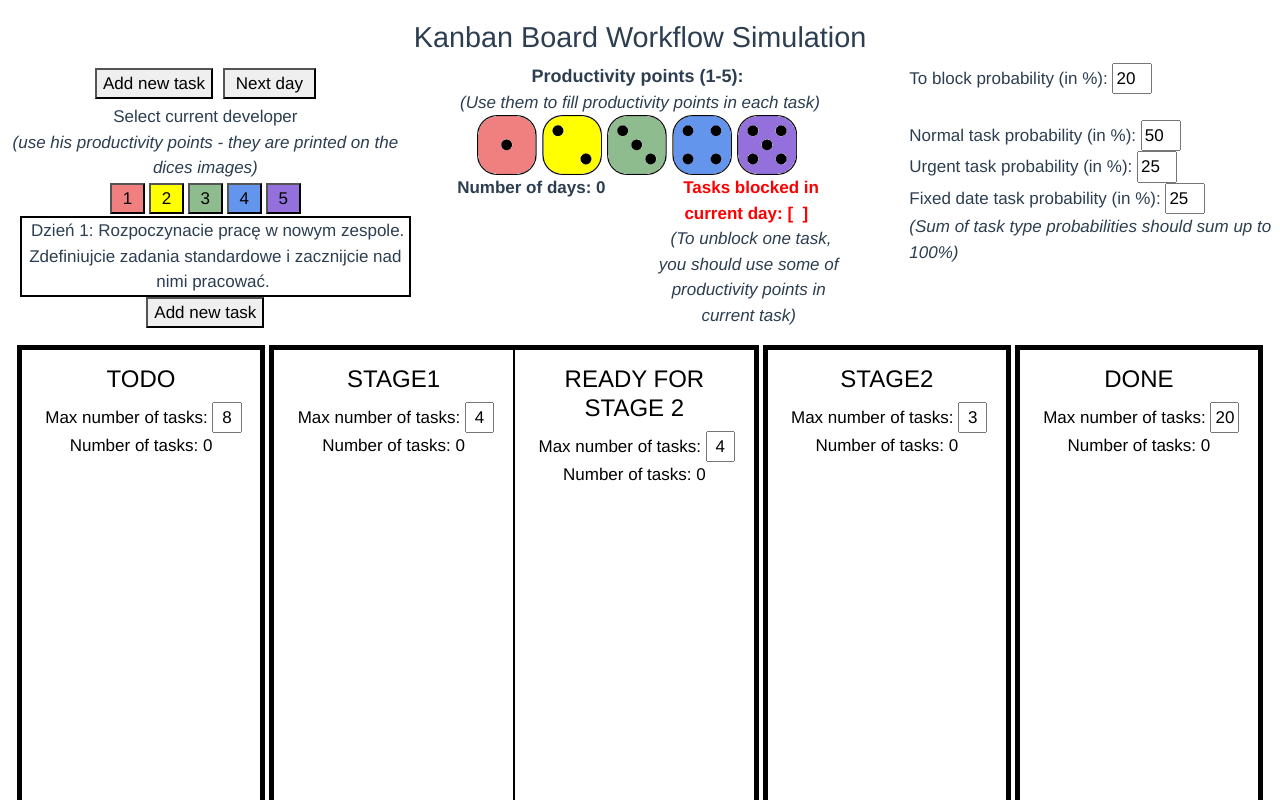
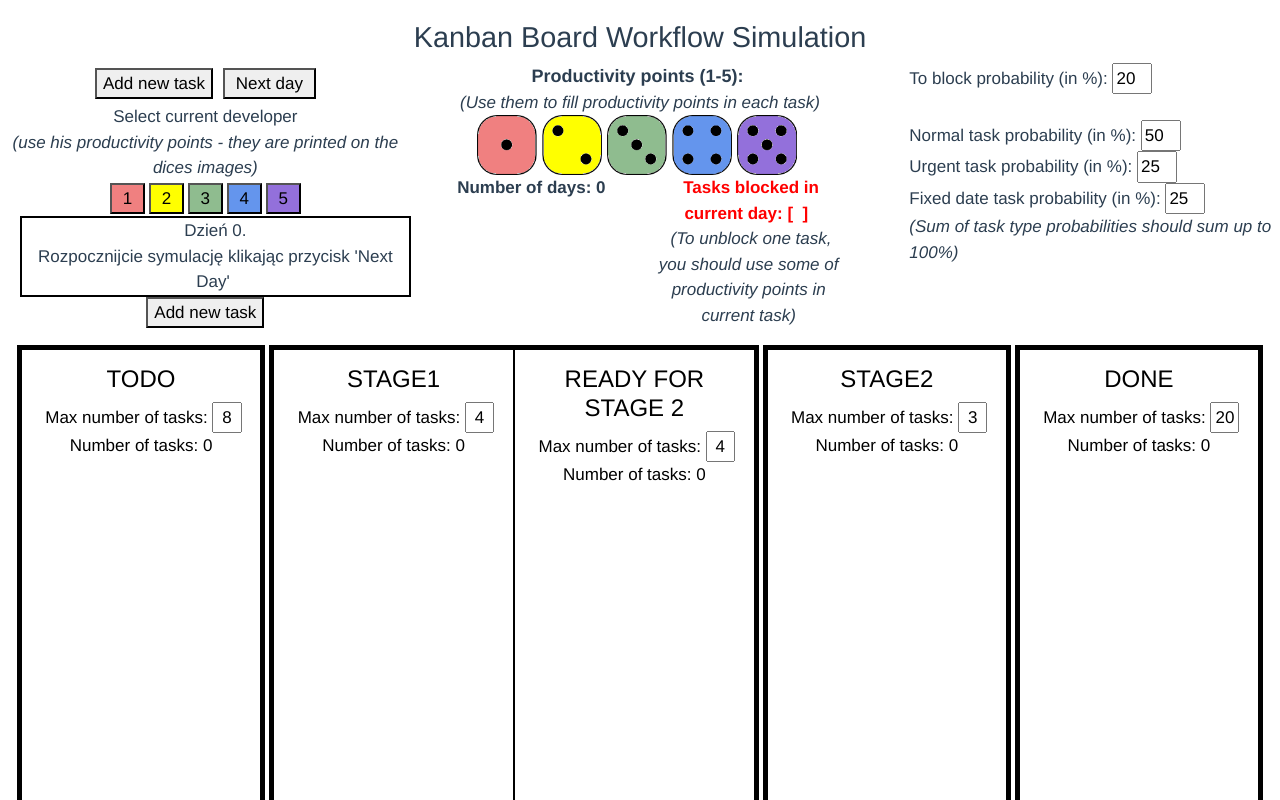
Before and after one commit to zakrzewskib/KanbanWorkflowSimulation, a Vue app: page / in a window 1280 px wide. Shown: the top 800 px of the page. Built offline with nearby package versions, Linux system fonts and the light colour scheme.

Commit message:
Add first two narrations

```diff
--- a/src/App.vue
+++ b/src/App.vue
@@ -47,8 +47,7 @@
         </div>
 
         <div class="narration">
-          Dzień 1: Rozpoczynacie pracę w nowym zespole. Zdefiniujcie zadania
-          standardowe i zacznijcie nad nimi pracować.
+          {{currentNarration}}
         </div>
 
          <AddUrgentTask
@@ -207,6 +206,12 @@ export default {
 
       currentMemeber: 1,
       numberOfMemebers: 5,
+      currentNarrationNumber: 0,
+      currentNarration: "Dzień 0. \nRozpocznijcie symulację klikając przycisk 'Next Day'",
+      narrations: [
+        "Dzień 0. \nRozpocznijcie symulację klikając przycisk 'Next Day'",
+        "Dzień 1: \nRozpoczynacie pracę w nowym zespole. Zdefiniujcie zadania standardowe i zacznijcie nad nimi pracować."
+      ],
 
       colors: [
         "LightCoral",
@@ -558,6 +563,7 @@ export default {
       this.currentDate.setDate(this.currentDate.getDate() + 1);
       this.changeProductivity();
       this.setBlockers();
+      this.nextNarration()
     },
 
     deleteTask(nr) {
@@ -582,6 +588,12 @@ export default {
         index++;
       }
     },
+
+    nextNarration() {
+      this.currentNarrationNumber++;
+      this.currentNarration = this.narrations[this.currentNarrationNumber];
+    }
+
   },
 
   name: "App",
```
